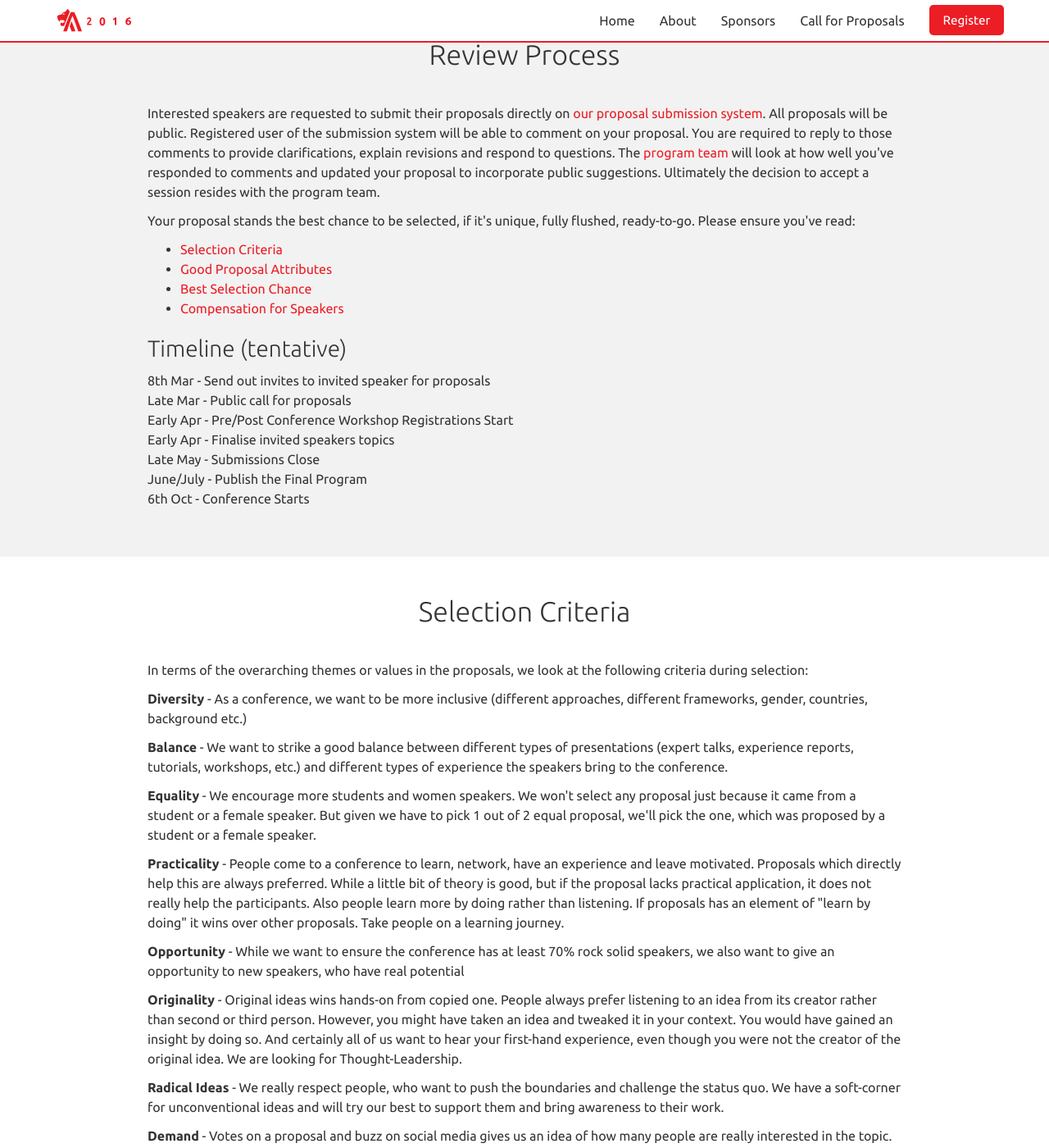
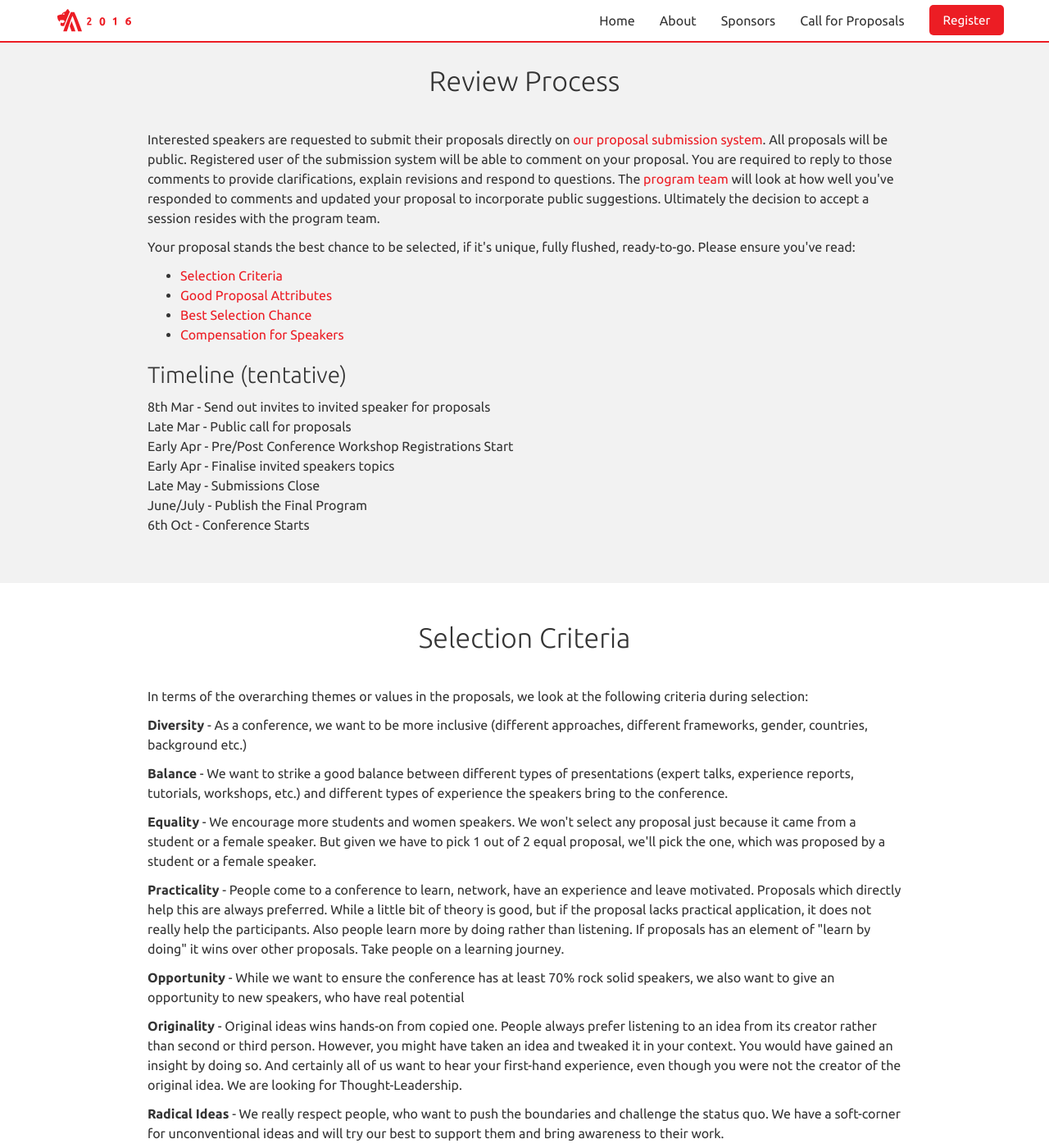
Before and after one commit to agilesingapore/2016, a Jekyll site: the page built from call_for_proposals.html, in a window 1280 px wide and 1400 px high. Shown: the whole window at 82% size. Built offline with Jekyll 4.4.1, drawn with Linux system fonts in a browser that asks for light colours; nearby versions of some CDN libraries; comment, search, counter and statistics services are not loaded.

Commit message:
Adding spacing in content wrapper for fixed navigation.

```diff
--- a/call_for_proposals.html
+++ b/call_for_proposals.html
@@ -3,7 +3,7 @@ layout: default
 title: Call for Proposals |
 ---
 
-<section class="review-process">
+<section id="content" class="review-process">
   <div class="container">
     <div class="col-md-10 col-md-offset-1">
       <h2>Review Process</h2>
--- a/sass/_global.scss
+++ b/sass/_global.scss
@@ -64,5 +64,5 @@ h2, h3 {
 }
 
 #content {
-  @include rhythm-padding(2);
+  padding: 5em 0 3em 0;
 }
```
Also changed, not shown: stylesheets/styles.css.
